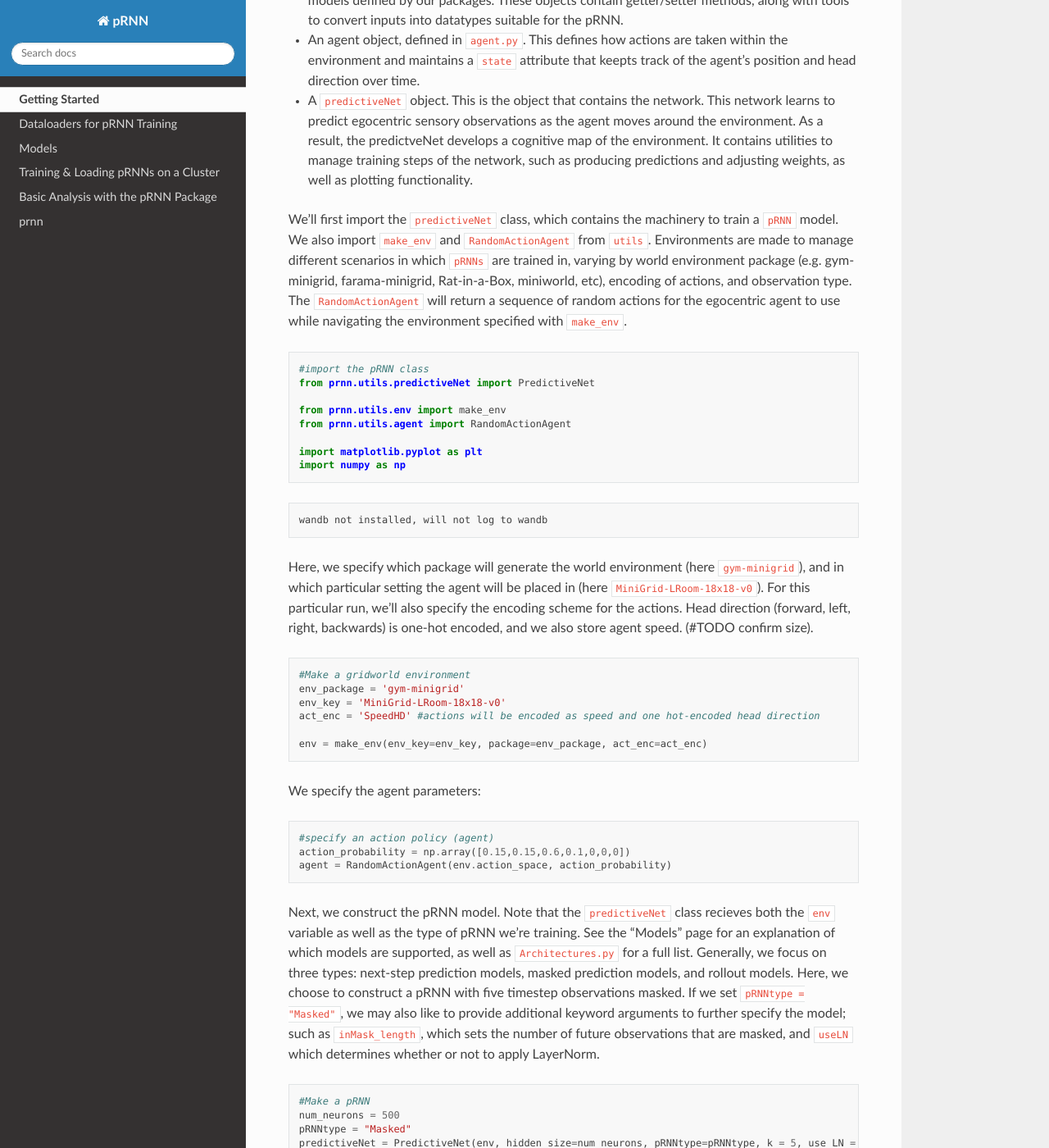
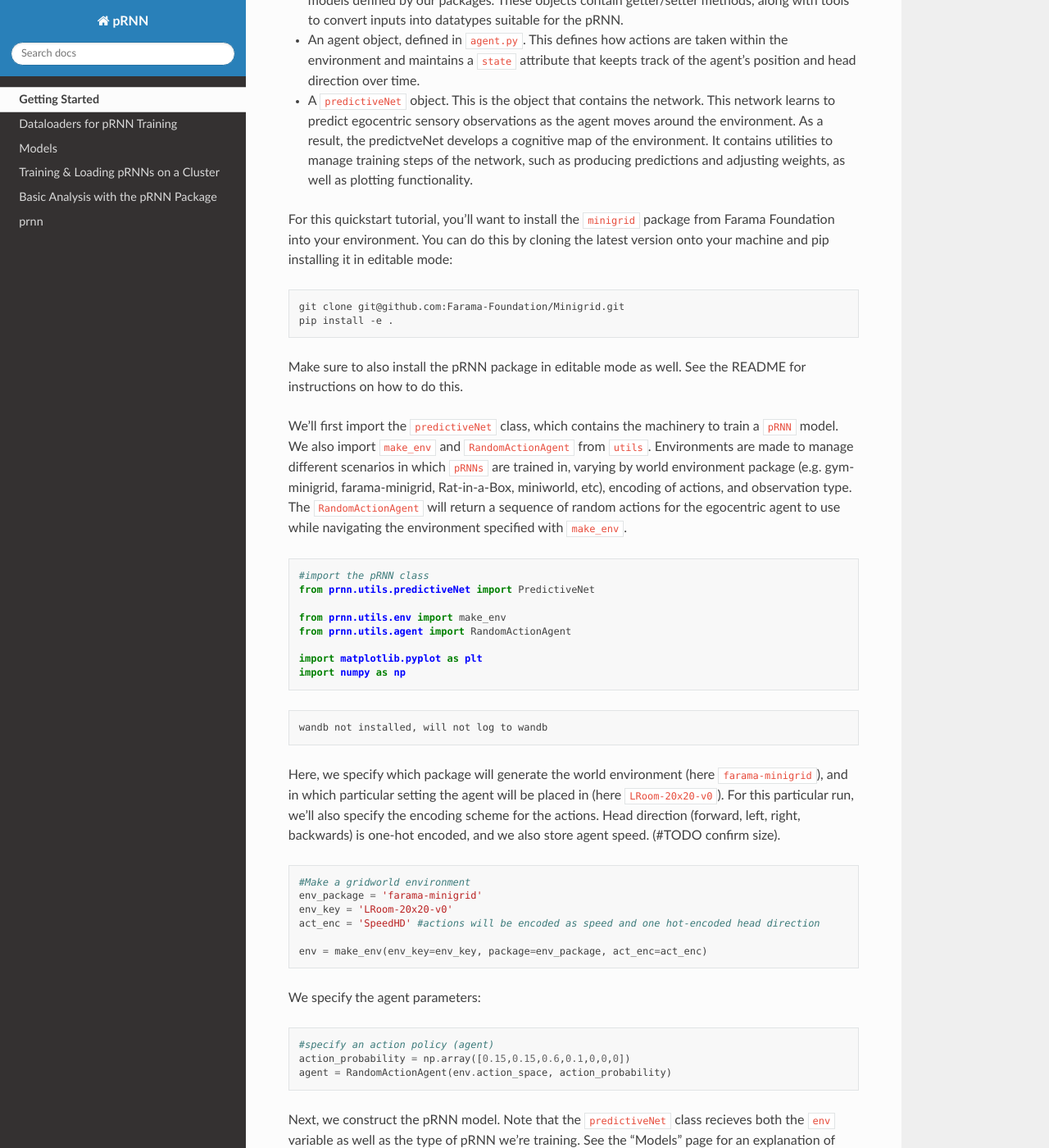
Before and after one commit to LevensteinLab/pRNN, a Sphinx documentation site: the page built from docs/quickstart.rst, in a window 1280 px wide and 1400 px high, scrolled down 318 px. Shown: the whole window at 82% size. Built offline with Sphinx 7.4.7 and the Read the Docs theme 3.1.0, drawn with Linux system fonts in a browser that asks for light colours.

Commit message:
updating quickstart to include farama minigrid install

```diff
--- a/docs/quickstart.rst
+++ b/docs/quickstart.rst
@@ -6,6 +6,15 @@
 - An environment object, defined in ``env.py``. Along with the ``Shell`` object, it serves as the interface between external environment packages (e.g. ``gym``, ``minigrid``, ``RatinaBox``) and any models defined by our packages. These objects contain getter/setter methods, along with tools to convert inputs into datatypes suitable for the pRNN.
 - An agent object, defined in ``agent.py``. This defines how actions are taken within the environment and maintains a ``state`` attribute that keepts track of the agent's position and head direction over time.
 - A ``predictiveNet`` object. This is the object that contains the network. This network learns to predict egocentric sensory observations as the agent moves around the environment. As a result, the predictveNet develops a cognitive map of the environment. It contains utilities to manage training steps of the network, such as producing predictions and adjusting weights, as well as plotting functionality.
+
+For this quickstart tutorial, you'll want to install the ``minigrid`` package from Farama Foundation into your environment. You can do this by cloning the latest version onto your machine and pip installing it in editable mode:
+
+.. code-block:: bash
+
+    git clone git@github.com:Farama-Foundation/Minigrid.git
+    pip install -e .
+
+Make sure to also install the pRNN package in editable mode as well. See the README for instructions on how to do this.
 
 We'll first import the ``predictiveNet`` class, which contains the machinery to train a ``pRNN`` model. We also import ``make_env`` and ``RandomActionAgent`` from ``utils``. Environments are made to manage different scenarios in which ``pRNNs`` are trained in, varying by world environment package (e.g. gym-minigrid, farama-minigrid, Rat-in-a-Box, miniworld, etc), encoding of actions, and observation type. The ``RandomActionAgent`` will return a sequence of random actions for the egocentric agent to use while navigating the environment specified with ``make_env``.
 
@@ -25,13 +34,13 @@
     wandb not installed, will not log to wandb
 
 
-Here, we specify which package will generate the world environment (here ``gym-minigrid``), and in which particular setting the agent will be placed in (here ``MiniGrid-LRoom-18x18-v0``). For this particular run, we'll also specify the encoding scheme for the actions. Head direction (forward, left, right, backwards) is one-hot encoded, and we also store agent speed. (#TODO confirm size).
+Here, we specify which package will generate the world environment (here ``farama-minigrid``), and in which particular setting the agent will be placed in (here ``LRoom-20x20-v0``). For this particular run, we'll also specify the encoding scheme for the actions. Head direction (forward, left, right, backwards) is one-hot encoded, and we also store agent speed. (#TODO confirm size).
 
 .. code-block:: python
 
     #Make a gridworld environment
-    env_package = 'gym-minigrid'
-    env_key = 'MiniGrid-LRoom-18x18-v0'
+    env_package = 'farama-minigrid'
+    env_key = 'LRoom-20x20-v0'
     act_enc = 'SpeedHD' #actions will be encoded as speed and one hot-encoded head direction
 
     env = make_env(env_key=env_key, package=env_package, act_enc=act_enc)
```
